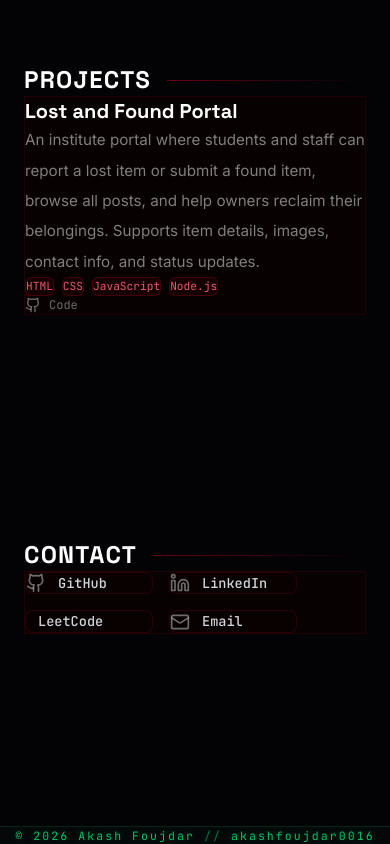
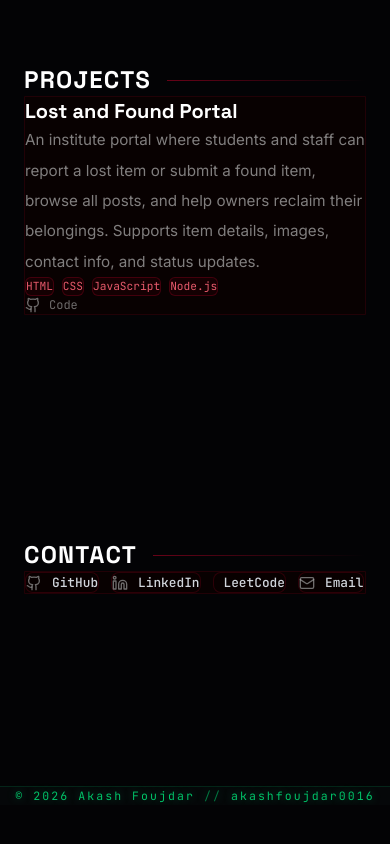
Before and after one commit to akashfoujdar0016/Project_Portfolio, a React (Vite) app: page / in a window 390 px wide. Shown: the part 2097-2941 px from the top of the page. After the commit the page ends 2902 px from the top, so only its background shows below. Built offline with nearby package versions, Linux system fonts and the light colour scheme.

Commit message:
style: fix contact section icon wrap arrangement and padding

```diff
--- a/src/components/ContactSection.tsx
+++ b/src/components/ContactSection.tsx
@@ -44,23 +44,24 @@ export function ContactSection() {
           </div>
 
           {/* Icons row directly under CONTACT */}
-          <div className="hack-card rounded-xl p-8 border-t-2 border-t-[#ff0033] flex flex-wrap gap-4 md:gap-6">
+          <div className="hack-card rounded-xl p-5 md:p-8 border-t-2 border-t-[#ff0033]">
+            <div className="flex flex-wrap gap-3 md:gap-4">
               {socials.map((social) => (
                 <a
                   key={social.label}
                   href={social.href}
-                className="flex items-center gap-3 px-5 py-3 bg-[rgba(10,2,2,0.4)] border border-[rgba(255,0,51,0.15)] rounded-lg hover:border-[#ff0033] hover:bg-[rgba(255,0,51,0.05)] hover:shadow-[0_0_15px_rgba(255,0,51,0.15)] transition-all group min-w-[8rem]"
+                  className="flex items-center justify-center gap-2.5 px-4 py-2.5 md:px-5 md:py-3 bg-[rgba(10,2,2,0.4)] border border-[rgba(255,0,51,0.15)] rounded-lg hover:border-[#ff0033] hover:bg-[rgba(255,0,51,0.05)] hover:shadow-[0_0_15px_rgba(255,0,51,0.15)] transition-all group"
                   target={social.href.startsWith('http') ? '_blank' : undefined}
                   rel={social.href.startsWith('http') ? 'noreferrer' : undefined}
                 >
                   {social.kind === 'lucide' ? (
-                  <social.icon className="w-5 h-5 md:w-5 md:h-5 text-[rgba(180,180,180,0.6)] group-hover:text-[#ff0033] transition-colors" />
+                    <social.icon className="w-4 h-4 md:w-5 md:h-5 text-[rgba(180,180,180,0.6)] group-hover:text-[#ff0033] transition-colors" />
                   ) : (
                     <i
-                    className={`${social.devicon} text-[20px] md:text-[20px] opacity-80 group-hover:opacity-100 transition-all`}
+                      className={`${social.devicon} text-[18px] md:text-[20px] opacity-80 group-hover:opacity-100 transition-all`}
                     ></i>
                   )}
-                <span className="font-mono text-[0.85rem] font-medium text-gray-300">
+                  <span className="font-mono text-[0.8rem] md:text-[0.85rem] font-medium text-gray-300">
                     {social.label}
                   </span>
                 </a>
@@ -68,6 +69,7 @@ export function ContactSection() {
             </div>
           </div>
         </div>
+      </div>
     </section>
   );
 }
```
Lines whose indentation alone changed are shown as unchanged.
